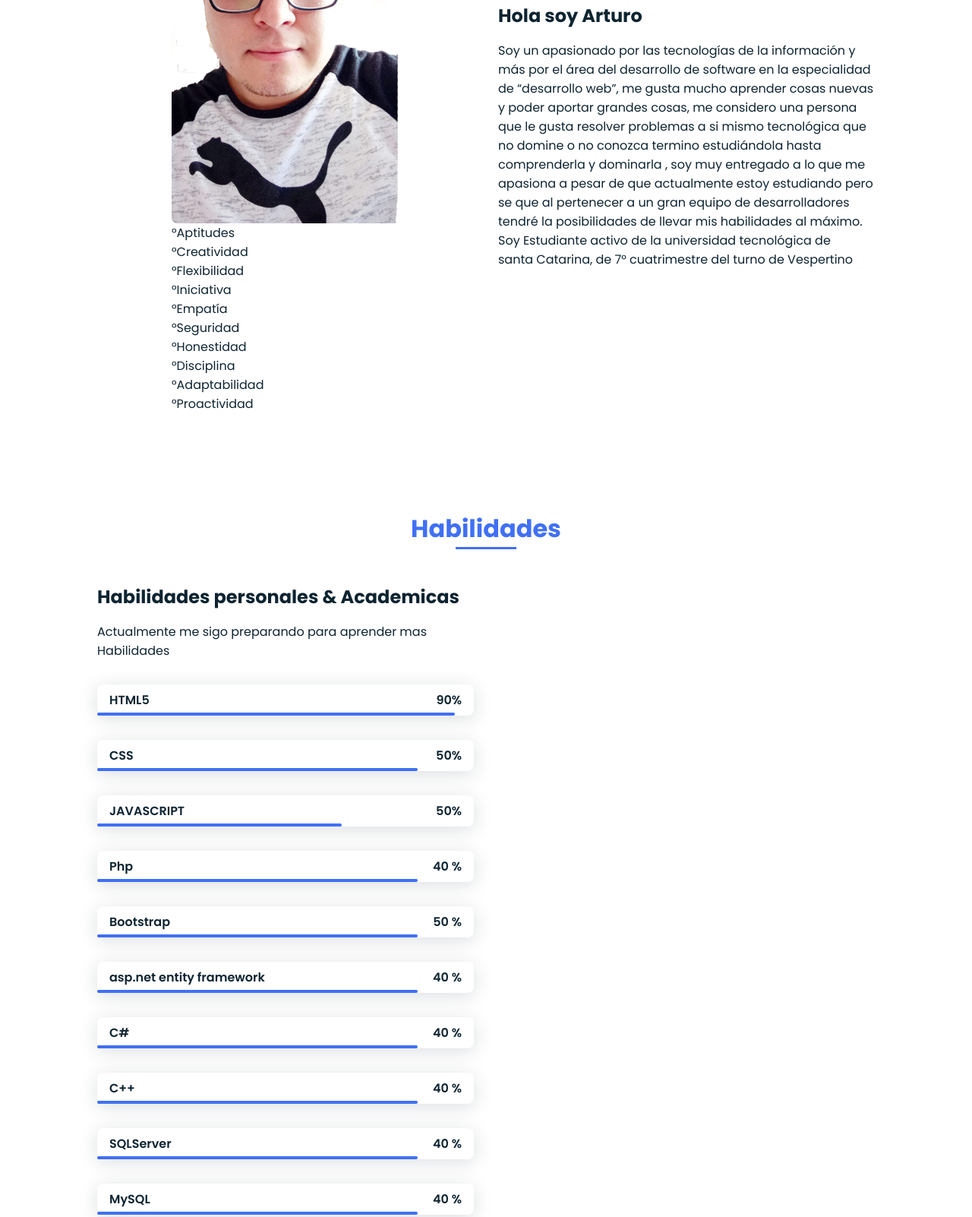
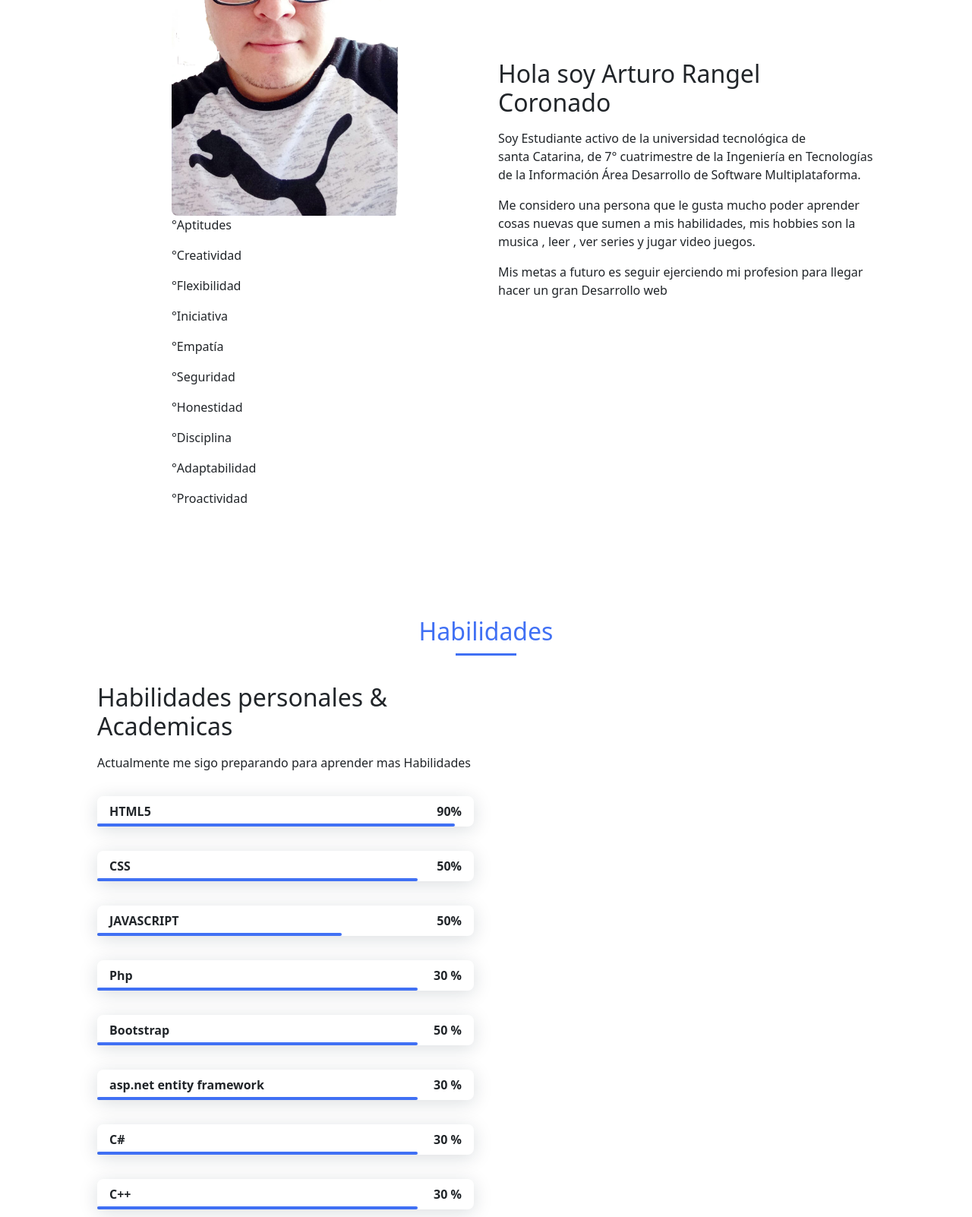
Before and after one commit to arturorgl/ArturoRangelCoronado, a plain HTML site: page index.html in a window 1280 px wide. Shown: the part 1163-2765 px from the top of the page at 76% size. Drawn offline with nearby package versions, Linux system fonts and the light colour scheme.

Commit message:
Add files via upload

```diff
--- a/index.html
+++ b/index.html
@@ -8,16 +8,20 @@
 
         <!-- =====BOX ICONS===== -->
         <link href='https://cdn.jsdelivr.net/npm/boxicons@2.0.5/css/boxicons.min.css' rel='stylesheet'>
+        <!-- CSS only -->
+<link href="https://cdn.jsdelivr.net/npm/bootstrap@5.0.0-beta3/dist/css/bootstrap.min.css" rel="stylesheet" integrity="sha384-eOJMYsd53ii+scO/bJGFsiCZc+5NDVN2yr8+0RDqr0Ql0h+rP48ckxlpbzKgwra6" crossorigin="anonymous">
 
         <title>Arturo Rangel Coronado</title>
     </head>
     <body>
         <!--===== HEADER =====-->
+
         <header class="l-header">
             <nav class="nav bd-grid">
                 <div>
-                    <a href="#" class="nav__logo">  Desarrollo y Gestión de Software</a>
+                    <button class="btn btn-primary btn-sm"><a href="/assets/pdf/CV-ArturoRangelCoronado.pdf" download="CV-ArturoRangelCoronado.pdf" mr-2  style="color:#FBFCFC ">Descargar-CV</a></button>
                 </div>
+
 
                 <div class="nav__menu" id="nav-menu">
                     <ul class="nav__list">
@@ -25,9 +29,9 @@
                         <li class="nav__item"><a href="#about" class="nav__link">¿Quien soy?</a></li>
                         <li class="nav__item"><a href="#skills" class="nav__link">Habilidades</a></li>
                         <li class="nav__item"><a href="#work" class="nav__link">Experencia Academica </a></li>
-
                     </ul>
                 </div>
+
 
                 <div class="nav__toggle" id="nav-toggle">
                     <i class='bx bx-menu'></i>
@@ -66,9 +70,12 @@
                     </div>
 
                     <div>
-                        <h2 class="about__subtitle">Hola soy Arturo</h2>
-                        <p class="about__text">Soy un apasionado por las tecnologías de la información y más por el área del desarrollo de software en la especialidad de “desarrollo web”, me gusta mucho aprender cosas nuevas y poder aportar grandes cosas, me considero una persona que le gusta resolver problemas a si mismo tecnológica que no domine o no conozca termino estudiándola hasta comprenderla y dominarla , soy muy entregado a lo que me apasiona a pesar de que actualmente estoy estudiando pero se que al pertenecer a un gran equipo de desarrolladores tendré la posibilidades de llevar mis habilidades al máximo. </p>
-                        <p class="about__text">Soy Estudiante activo de la universidad tecnológica de <br> santa Catarina, de 7° cuatrimestre  del turno de Vespertino </p>
+                        <h2 class="about__subtitle">Hola soy Arturo Rangel Coronado</h2>
+                        <p class="about__text"> Soy Estudiante activo de la universidad tecnológica de <br> santa Catarina, de 7° cuatrimestre de la  Ingeniería en
+                            Tecnologías de la Información Área Desarrollo de Software
+                            Multiplataforma. </p>
+                        <p class="about__text"> Me considero una persona que le gusta mucho poder aprender cosas nuevas que sumen a mis habilidades, mis hobbies son la musica , leer , ver series y jugar video juegos.</p>
+                        <p class="about__text"> Mis metas a futuro es seguir ejerciendo mi profesion para llegar hacer un gran Desarrollo web</p>
 
 
                     </div>
@@ -130,7 +137,7 @@
 
                             </div>
                             <div>
-                                <span class="skills__percentage">40 %</span>
+                                <span class="skills__percentage">30 %</span>
                             </div>
                         </div>
 
@@ -157,7 +164,7 @@
 
                             </div>
                             <div>
-                                <span class="skills__percentage">40 %</span>
+                                <span class="skills__percentage">30 %</span>
                             </div>
                         </div>
 
@@ -170,7 +177,7 @@
 
                             </div>
                             <div>
-                                <span class="skills__percentage">40 %</span>
+                                <span class="skills__percentage">30 %</span>
                             </div>
                         </div>
 
@@ -183,7 +190,7 @@
 
                             </div>
                             <div>
-                                <span class="skills__percentage">40 %</span>
+                                <span class="skills__percentage">30 %</span>
                             </div>
                         </div>
 
```
Also changed, not shown: 1 other file.
